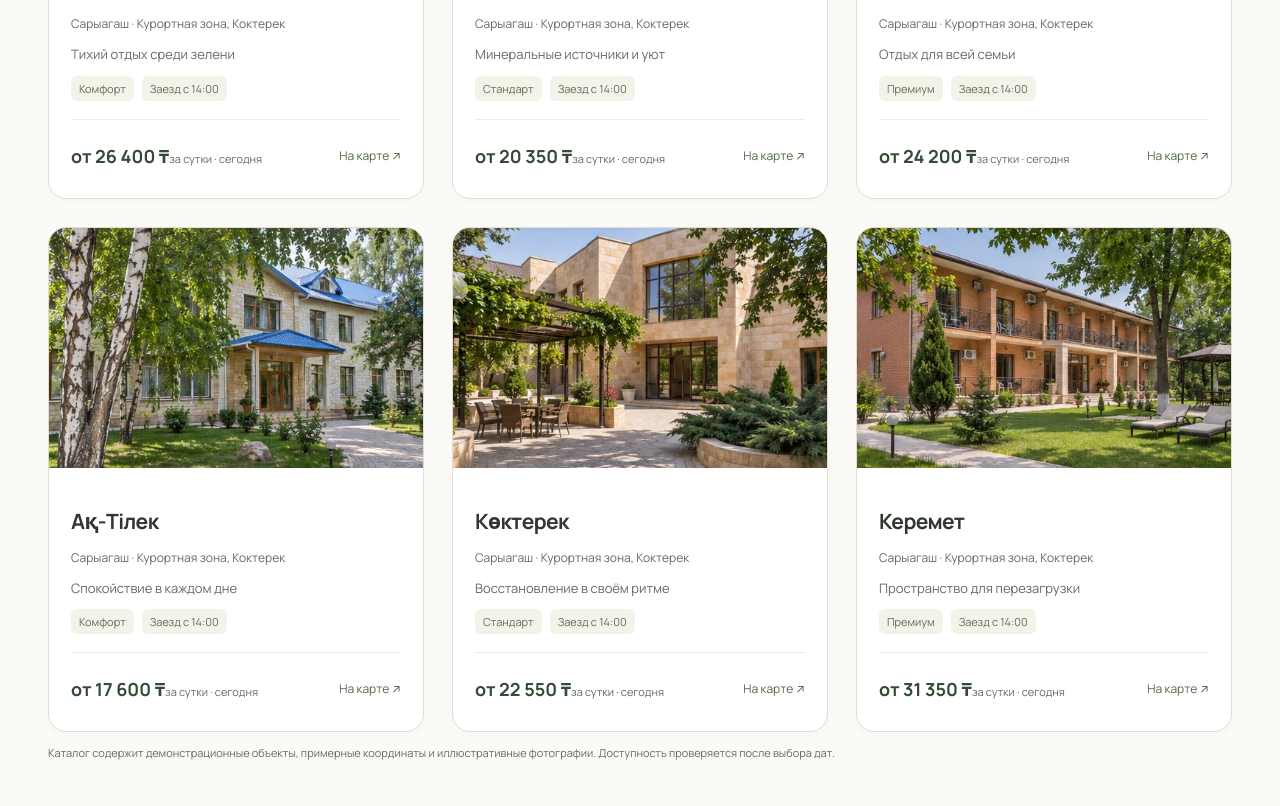
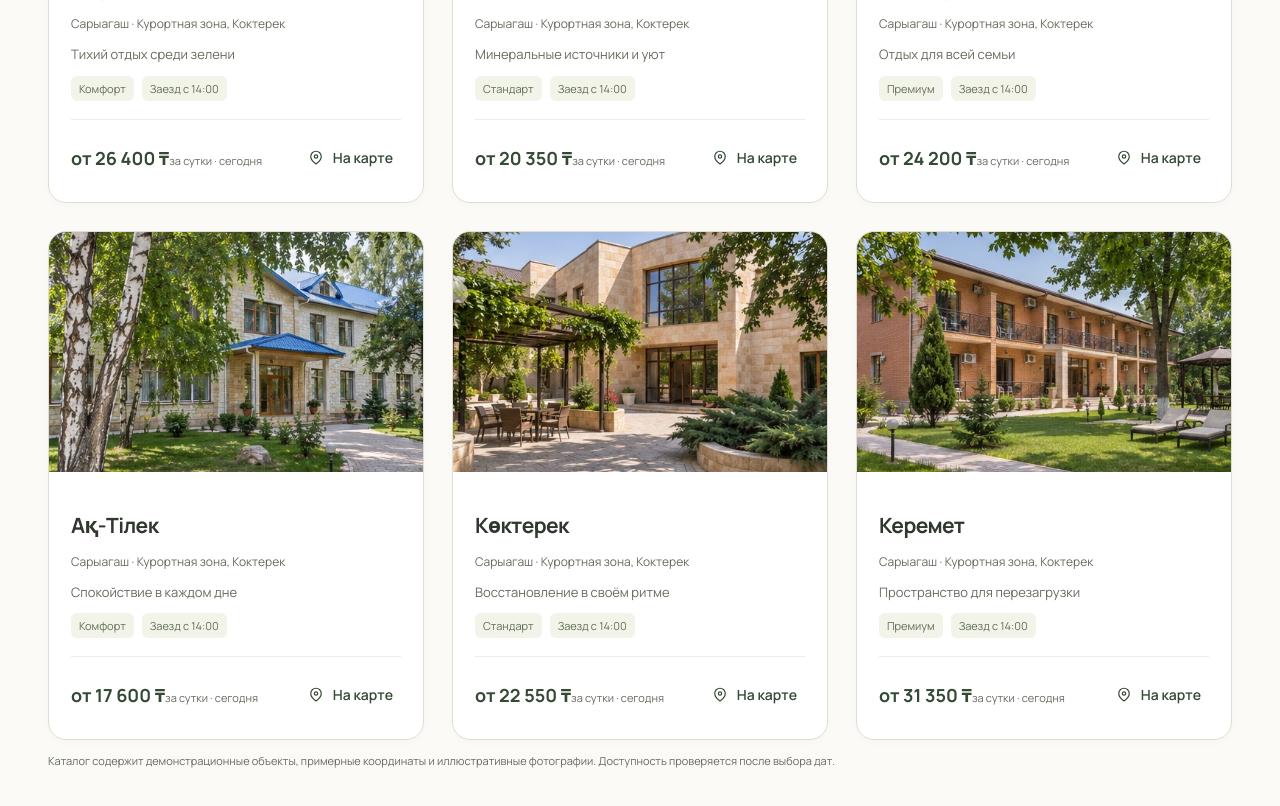
Before and after one commit to bekasyl00/Hotel_Business, a Vue app: page / in a window 1280 px wide. Shown: the part 880-1686 px from the top of the page. Built offline with nearby package versions, Linux system fonts and the light colour scheme; no server answers; what @capacitor/core would draw is missing.

Commit message:
feat(catalog): keep the map pin on resort cards

```diff
--- a/src/pages/catalog/ui/CatalogPage.vue
+++ b/src/pages/catalog/ui/CatalogPage.vue
@@ -246,10 +246,18 @@ onBeforeUnmount(() => window.removeEventListener("storage", storageChanged));
                       {{ t("common.pricing.nightToday") }}</small
                     ></strong
                   ><button
-                    class="text-button"
+                    type="button"
+                    class="catalog-card-map"
                     :aria-label="t('public.showOnTheMap', [r.name])"
+                    aria-haspopup="dialog"
                     @click="showMap(r.id)"
                   >
+                    <svg width="18" height="18" viewBox="0 0 24 24" fill="none"
+                      stroke="currentColor" stroke-width="1.6" stroke-linecap="round"
+                      stroke-linejoin="round" aria-hidden="true" focusable="false">
+                      <path d="M19 10c0 5-7 10-7 10S5 15 5 10a7 7 0 0 1 14 0Z" />
+                      <circle cx="12" cy="10" r="2.25" />
+                    </svg>
                     {{ t("public.onTheMap") }}
                   </button>
                 </div>
@@ -338,3 +346,26 @@ onBeforeUnmount(() => window.removeEventListener("storage", storageChanged));
     </main>
   </div>
 </template>
+
+<style scoped>
+.catalog-card-map {
+  display: inline-flex;
+  align-items: center;
+  flex-shrink: 0;
+  gap: 8px;
+  min-height: 44px;
+  padding: 8px;
+  border: 0;
+  border-radius: 8px;
+  background: transparent;
+  color: var(--green-dark);
+  font-size: 14px;
+  font-weight: 600;
+  white-space: nowrap;
+}
+@media (hover: hover) {
+  .catalog-card-map:hover {
+    background: #e8ebde;
+  }
+}
+</style>
--- a/src/shared/i18n/locales/en/public.json
+++ b/src/shared/i18n/locales/en/public.json
@@ -29,7 +29,7 @@
   "roomsToBeConfirmed": "Rooms to be confirmed",
   "night": "/ day",
   "showOnTheMap": "Show {0} on the map",
-  "onTheMap": "On the map ↗",
+  "onTheMap": "On the map",
   "thisCatalogueContainsDemoPropertiesApproximateLocationsAndIllustrativePhotosAvailabilityIs": "This catalogue contains demo properties, approximate locations and illustrative photos. Availability is checked after you choose dates.",
   "searchMap": "Search map",
   "closeMapCard": "Close map card",
--- a/src/shared/i18n/locales/kk/public.json
+++ b/src/shared/i18n/locales/kk/public.json
@@ -29,7 +29,7 @@
   "roomsToBeConfirmed": "Бөлмелер нақтылануда",
   "night": "/ күн",
   "showOnTheMap": "{0} картада көрсету",
-  "onTheMap": "Картада ↗",
+  "onTheMap": "Картада",
   "thisCatalogueContainsDemoPropertiesApproximateLocationsAndIllustrativePhotosAvailabilityIs": "Каталогта демонстрациялық нысандар, шамамен берілген координаттар және үлгі фотосуреттер бар. Бос орындар күндер таңдалған соң тексеріледі.",
   "searchMap": "Іздеу картасы",
   "closeMapCard": "Картадағы карточканы жабу",
--- a/src/shared/i18n/locales/ru/public.json
+++ b/src/shared/i18n/locales/ru/public.json
@@ -29,7 +29,7 @@
   "roomsToBeConfirmed": "Номера уточняются",
   "night": "/ сутки",
   "showOnTheMap": "Показать {0} на карте",
-  "onTheMap": "На карте ↗",
+  "onTheMap": "На карте",
   "thisCatalogueContainsDemoPropertiesApproximateLocationsAndIllustrativePhotosAvailabilityIs": "Каталог содержит демонстрационные объекты, примерные координаты и иллюстративные фотографии. Доступность проверяется после выбора дат.",
   "searchMap": "Карта поиска",
   "closeMapCard": "Закрыть карточку на карте",
```
